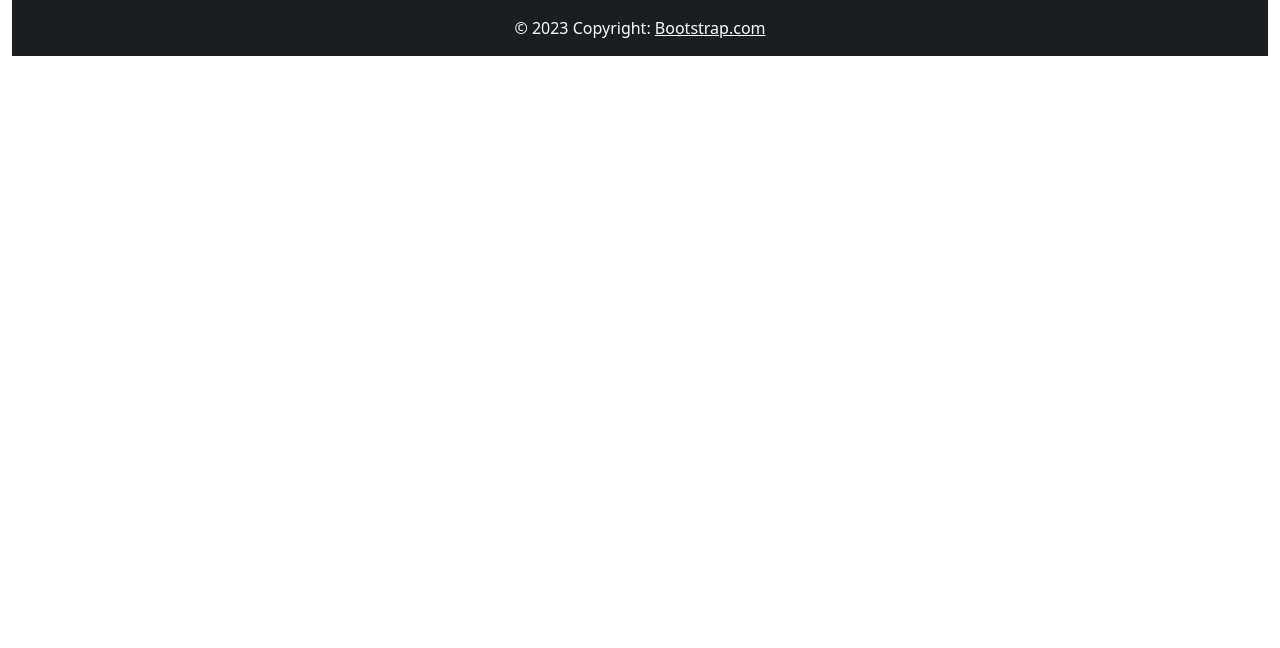
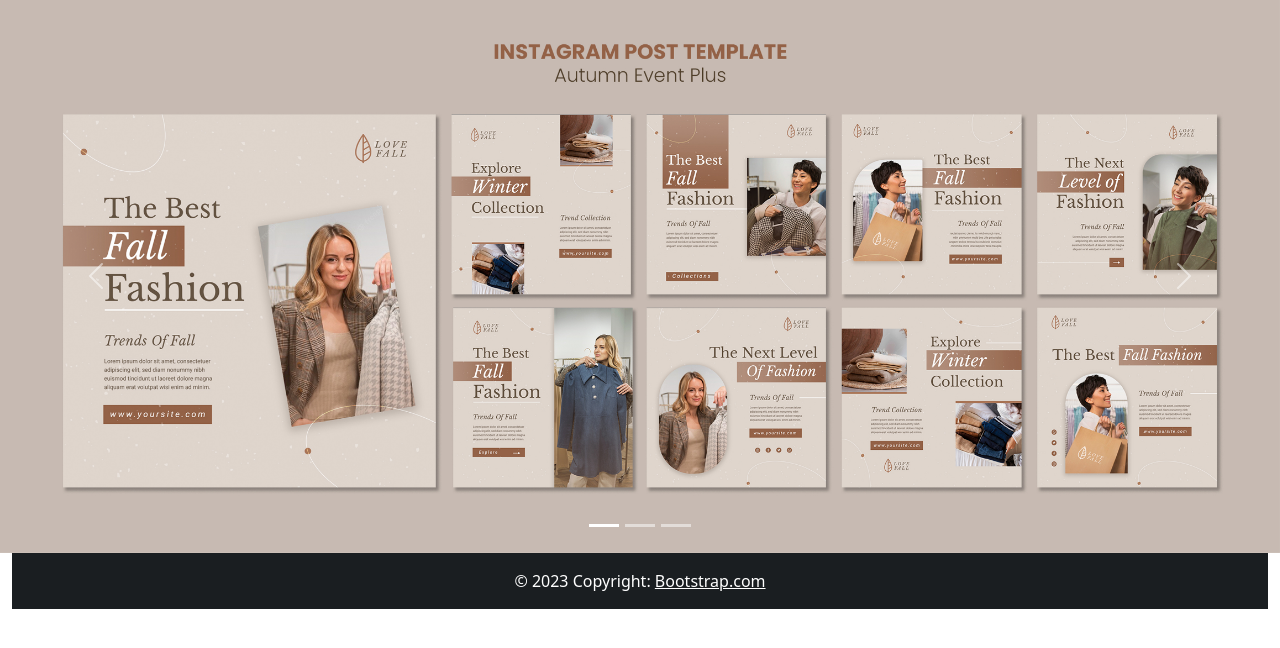
Before and after one commit to SenaiMG/desenvolvimento-web-RebecaVelasc0, a Django app: page /pagina/ in a window 1280 px wide. Shown: the part 56-704 px from the top of the page. Run offline with Django 4.2, Linux system fonts and the light colour scheme; some libraries are stand-ins or nearby versions.

Commit message:
adicionando carrossel

```diff
--- a/Loja/vestuario/templates/index.html
+++ b/Loja/vestuario/templates/index.html
@@ -11,6 +11,32 @@
 </head>
 <body>
     {% include 'partials/navbar.html' %}
+    <div id="carouselExampleIndicators" class="carousel slide">
+        <div class="carousel-indicators">
+          <button type="button" data-bs-target="#carouselExampleIndicators" data-bs-slide-to="0" class="active" aria-current="true" aria-label="Slide 1"></button>
+          <button type="button" data-bs-target="#carouselExampleIndicators" data-bs-slide-to="1" aria-label="Slide 2"></button>
+          <button type="button" data-bs-target="#carouselExampleIndicators" data-bs-slide-to="2" aria-label="Slide 3"></button>
+        </div>
+        <div class="carousel-inner">
+          <div class="carousel-item active">
+            <img src="../static/assets/img/carrosselloja.jpg" class="d-block w-100" alt="...">
+          </div>
+          <div class="carousel-item">
+            <img src="../static/assets/img/carrosselloja.jpg" class="d-block w-100" alt="...">
+          </div>
+          <div class="carousel-item">
+            <img src="../static/assets/img/carrosselloja.jpg" class="d-block w-100" alt="...">
+          </div>
+        </div>
+        <button class="carousel-control-prev" type="button" data-bs-target="#carouselExampleIndicators" data-bs-slide="prev">
+          <span class="carousel-control-prev-icon" aria-hidden="true"></span>
+          <span class="visually-hidden">Previous</span>
+        </button>
+        <button class="carousel-control-next" type="button" data-bs-target="#carouselExampleIndicators" data-bs-slide="next">
+          <span class="carousel-control-next-icon" aria-hidden="true"></span>
+          <span class="visually-hidden">Next</span>
+        </button>
+      </div>
     {% include 'partials/footer.html' %}
 
 </body>
```
Also changed, not shown: Loja/static/assets/img/carrosselloja.jpg (added), Loja/vestuario/static/assets/img/carrosselloja.jpg (added).
